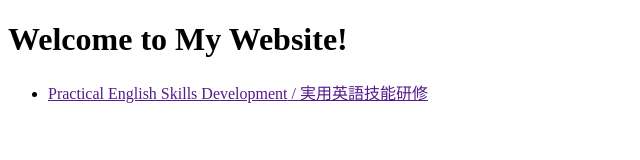
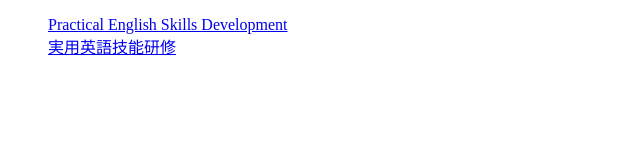
Before and after one commit to s2312611/s2312611.github.io, a plain HTML site: page index.html in a window 1280 px wide. Shown: the whole page, without its empty margins (0-640 px from the left). Drawn offline with Linux system fonts and the light colour scheme.

Commit message:
Update index.html

```diff
--- a/index.html
+++ b/index.html
@@ -1,21 +1,9 @@
 <!DOCTYPE html>
 <html lang="en, ja, en-ja, ja-en" width="100%">
-    <head>
-        <meta charset="UTF-8">
-        <meta name="viewport" content="width=device-width, initial-scale=1.0">
-        <title>
-            HOME | s2312611
-        </title>
-    </head>
+    <head></head>
     <body>
-        <h1>
-            Welcome to My Website!
-        </h1>
         <ul>
-            <li>
-                <a href="" target="_self"><span lang="en, en-ja">Practical English Skills Development</span> / <span lang="ja, ja-en">実用英語技能研修</span></a>
-                <br>
-            </li>
+            <a href="https://s2312611.github.io/project/english/practical_english_skills_development_20240515/" target="_self">Practical English Skills Development<br>実用英語技能研修</a>
         </ul>
     </body>
 </html>
```
